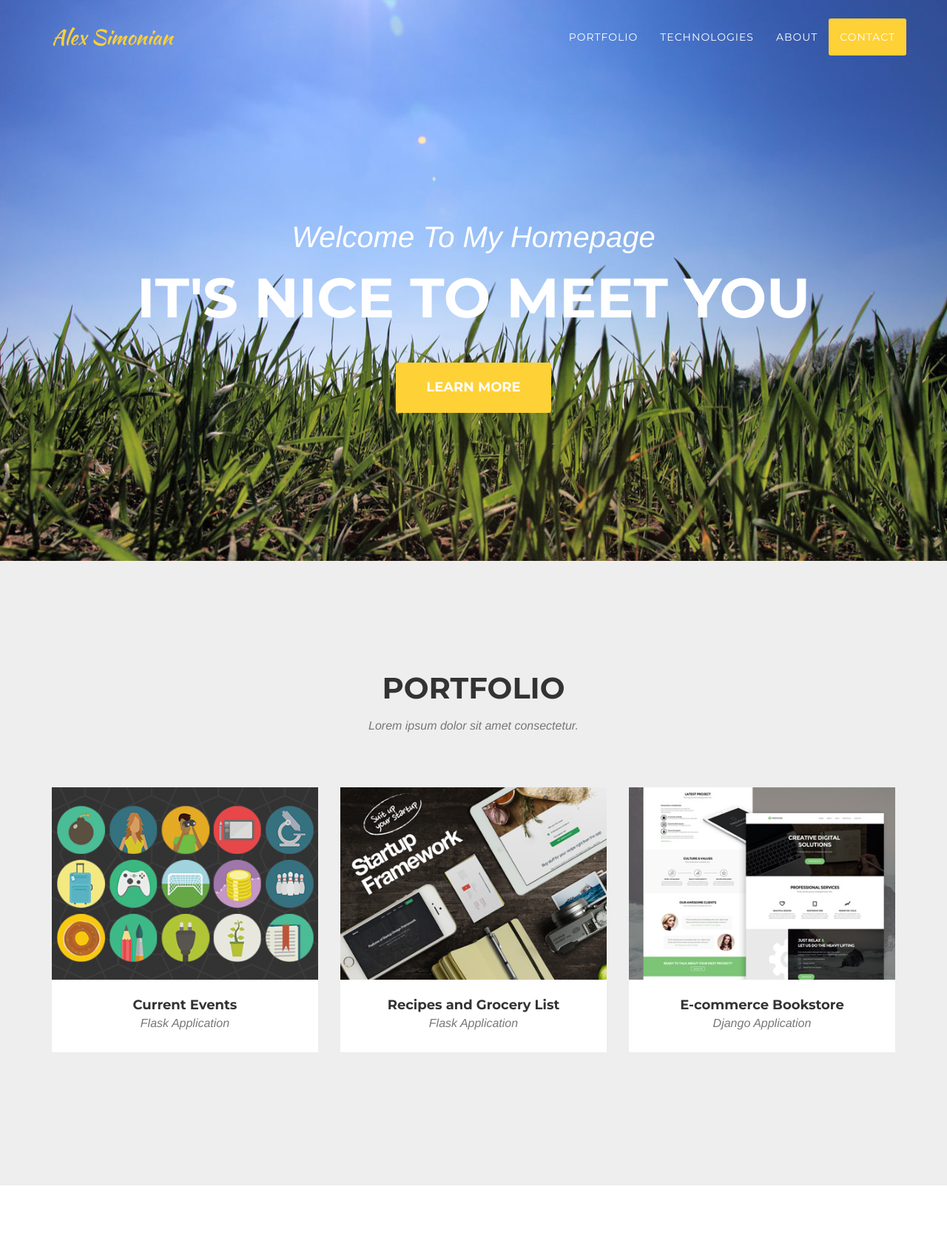
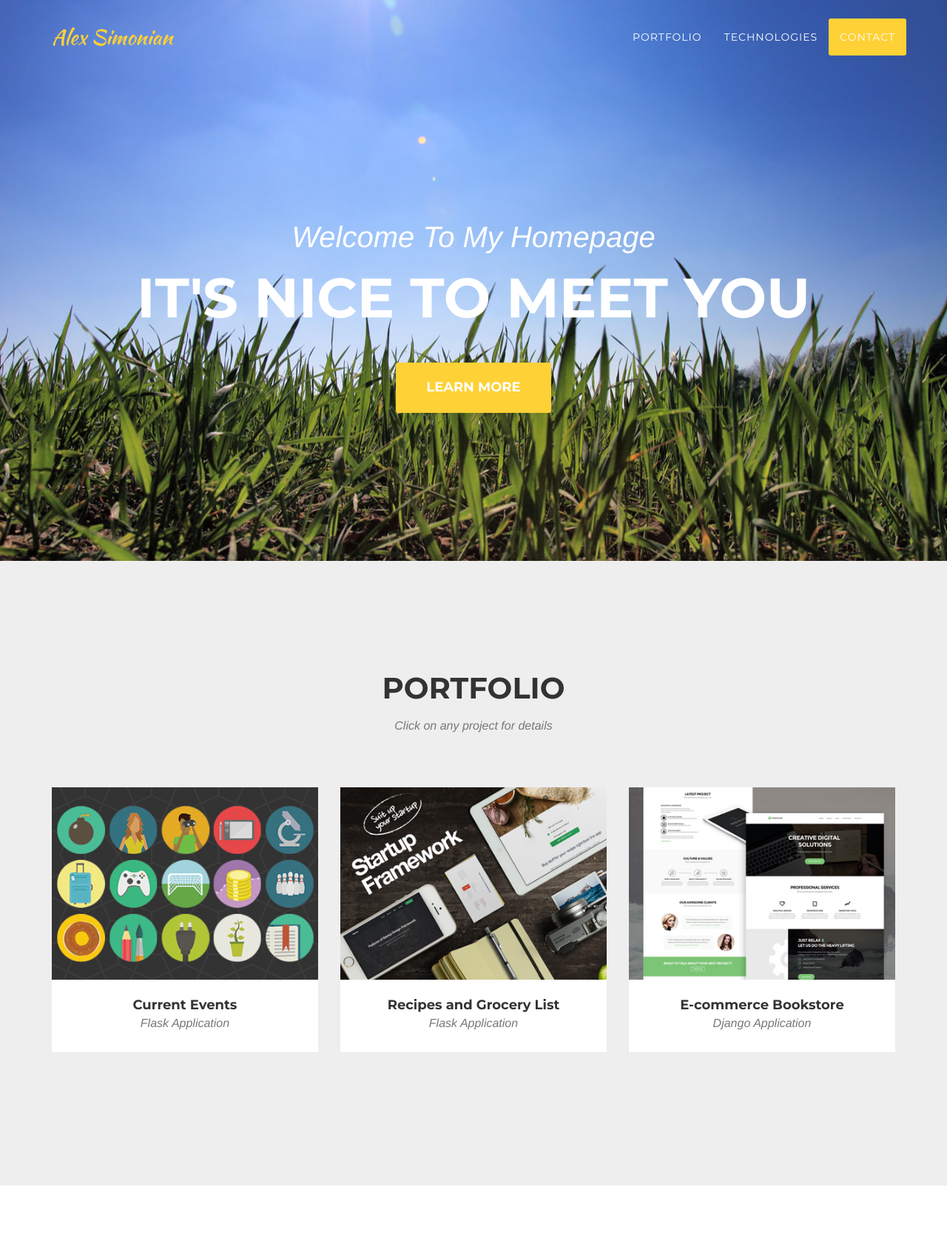
Before and after one commit to asimonia/alex-website, a Flask app: page / in a window 1280 px wide. Shown: the top 1692 px of the page at 74% size. Run offline with Flask 2, Linux system fonts and the light colour scheme; some libraries are stand-ins or nearby versions; some web fonts are replaced.

Commit message:
Modify portfolio

```diff
--- a/static/css/agency.css
+++ b/static/css/agency.css
@@ -555,7 +555,6 @@ aside.clients img {
 }
 section#contact {
   background-color: #222222;
-  background-image: url('../img/image.jpg');
   background-position: center;
   background-repeat: no-repeat;
 }
--- a/templates/index.html
+++ b/templates/index.html
@@ -58,10 +58,7 @@
                         <a class="page-scroll" href="#technologies">Technologies</a>
                     </li>
                     <li>
-                        <a class="page-scroll" href="#about">About</a>
-                    </li>
-                    <li>
-                        <a class="page-scroll" href="#contact">Contact</a>
+                        <a class="page-scroll" href="#about">Contact</a>
                     </li>
                 </ul>
             </div>
@@ -88,7 +85,7 @@
             <div class="row">
                 <div class="col-lg-12 text-center">
                     <h2 class="section-heading">Portfolio</h2>
-                    <h3 class="section-subheading text-muted">Lorem ipsum dolor sit amet consectetur.</h3>
+                    <h3 class="section-subheading text-muted">Click on any project for details</h3>
                 </div>
             </div>
             <div class="row">
@@ -99,7 +96,7 @@
                                 <i class="fa fa-plus fa-3x"></i>
                             </div>
                         </div>
-                        <img src="img/portfolio/roundicons.png" class="img-responsive" alt="">
+                        <img src="{{ url_for('static', filename="img/portfolio/roundicons.png") }}" class="img-responsive" alt="">
                     </a>
                     <div class="portfolio-caption">
                         <h4>Current Events</h4>
@@ -113,7 +110,7 @@
                                 <i class="fa fa-plus fa-3x"></i>
                             </div>
                         </div>
-                        <img src="img/portfolio/startup-framework.png" class="img-responsive" alt="">
+                        <img src="{{ url_for('static', filename="img/portfolio/startup-framework.png") }}" class="img-responsive" alt="">
                     </a>
                     <div class="portfolio-caption">
                         <h4>Recipes and Grocery List</h4>
@@ -127,7 +124,7 @@
                                 <i class="fa fa-plus fa-3x"></i>
                             </div>
                         </div>
-                        <img src="img/portfolio/treehouse.png" class="img-responsive" alt="">
+                        <img src="{{ url_for('static', filename="img/portfolio/treehouse.png") }}" class="img-responsive" alt="">
                     </a>
                     <div class="portfolio-caption">
                         <h4>E-commerce Bookstore</h4>
@@ -177,7 +174,7 @@
     </section>
 
 
-    <!-- About Section -->
+    <!-- Contact Section -->
     <section id="about" class="bg-light-gray">
         <div class="container">
             <div class="row">
@@ -206,50 +203,6 @@
     </section>
 
 
-    <!-- Contact Section -->
-    <section id="contact">
-        <div class="container">
-            <div class="row">
-                <div class="col-lg-12 text-center">
-                    <h2 class="section-heading">Contact Me</h2>
-                </div>
-            </div>
-            <div class="row">
-                <div class="col-lg-12">
-                    <form name="sentMessage" id="contactForm" novalidate>
-                        <div class="row">
-                            <div class="col-md-6">
-                                <div class="form-group">
-                                    <input type="text" class="form-control" placeholder="Your Name *" id="name" required data-validation-required-message="Please enter your name.">
-                                    <p class="help-block text-danger"></p>
-                                </div>
-                                <div class="form-group">
-                                    <input type="email" class="form-control" placeholder="Your Email *" id="email" required data-validation-required-message="Please enter your email address.">
-                                    <p class="help-block text-danger"></p>
-                                </div>
-                                <div class="form-group">
-                                    <input type="tel" class="form-control" placeholder="Your Phone *" id="phone" required data-validation-required-message="Please enter your phone number.">
-                                    <p class="help-block text-danger"></p>
-                                </div>
-                            </div>
-                            <div class="col-md-6">
-                                <div class="form-group">
-                                    <textarea class="form-control" placeholder="Your Message *" id="message" required data-validation-required-message="Please enter a message."></textarea>
-                                    <p class="help-block text-danger"></p>
-                                </div>
-                            </div>
-                            <div class="clearfix"></div>
-                            <div class="col-lg-12 text-center">
-                                <div id="success"></div>
-                                <button type="submit" class="btn btn-xl">Send Message</button>
-                            </div>
-                        </div>
-                    </form>
-                </div>
-            </div>
-        </div>
-    </section>
-
     <!-- Portfolio Modal 1 -->
     <div class="portfolio-modal modal fade" id="portfolioModal1" tabindex="-1" role="dialog" aria-hidden="true">
         <div class="modal-dialog">
@@ -265,17 +218,10 @@
                         <div class="col-lg-8 col-lg-offset-2">
                             <div class="modal-body">
                                 <!-- Project Details Go Here -->
-                                <h2>Project Name</h2>
-                                <p class="item-intro text-muted">Lorem ipsum dolor sit amet consectetur.</p>
-                                <img class="img-responsive img-centered" src="img/portfolio/roundicons-free.png" alt="">
-                                <p>Use this area to describe your project. Lorem ipsum dolor sit amet, consectetur adipisicing elit. Est blanditiis dolorem culpa incidunt minus dignissimos deserunt repellat aperiam quasi sunt officia expedita beatae cupiditate, maiores repudiandae, nostrum, reiciendis facere nemo!</p>
-                                <p>
-                                    <strong>Want these icons in this portfolio item sample?</strong>You can download 60 of them for free, courtesy of <a href="https://getdpd.com/cart/hoplink/18076?referrer=bvbo4kax5k8ogc">RoundIcons.com</a>, or you can purchase the 1500 icon set <a href="https://getdpd.com/cart/hoplink/18076?referrer=bvbo4kax5k8ogc">here</a>.</p>
-                                <ul class="list-inline">
-                                    <li>Date: July 2014</li>
-                                    <li>Client: Round Icons</li>
-                                    <li>Category: Graphic Design</li>
-                                </ul>
+                                <h2>Current Events</h2>
+                                <p class="item-intro text-muted">Flask Application</p>
+                                <img class="img-responsive img-centered" src="{{ url_for('static', filename='img/portfolio/roundicons-free.png') }}" alt="">
+                                <p>Lorem ipsum dolor sit amet, consectetur adipisicing elit. Alias delectus possimus culpa assumenda qui quod harum consectetur voluptates sequi facere maiores quis, velit impedit, ad eligendi. Porro, dolor, blanditiis! Fugiat!</p>
                                 <button type="button" class="btn btn-primary" data-dismiss="modal"><i class="fa fa-times"></i> Close Project</button>
                             </div>
                         </div>
@@ -299,11 +245,10 @@
                     <div class="row">
                         <div class="col-lg-8 col-lg-offset-2">
                             <div class="modal-body">
-                                <h2>Project Heading</h2>
-                                <p class="item-intro text-muted">Lorem ipsum dolor sit amet consectetur.</p>
-                                <img class="img-responsive img-centered" src="img/portfolio/startup-framework-preview.png" alt="">
-                                <p><a href="http://designmodo.com/startup/?u=787">Startup Framework</a> is a website builder for professionals. Startup Framework contains components and complex blocks (PSD+HTML Bootstrap themes and templates) which can easily be integrated into almost any design. All of these components are made in the same style, and can easily be integrated into projects, allowing you to create hundreds of solutions for your future projects.</p>
-                                <p>You can preview Startup Framework <a href="http://designmodo.com/startup/?u=787">here</a>.</p>
+                                <h2>Recipes and Grocery List</h2>
+                                <p class="item-intro text-muted">Flask Application</p>
+                                <img class="img-responsive img-centered" src="{{ url_for('static', filename="img/portfolio/startup-framework-preview.png") }}" alt="">
+                                <p>Lorem ipsum dolor sit amet, consectetur adipisicing elit. Sit corporis modi natus fuga mollitia deserunt perspiciatis porro temporibus culpa quae cumque nihil quam consectetur, illum dignissimos pariatur odit, ullam, accusantium!</p>
                                 <button type="button" class="btn btn-primary" data-dismiss="modal"><i class="fa fa-times"></i> Close Project</button>
                             </div>
                         </div>
@@ -328,11 +273,10 @@
                         <div class="col-lg-8 col-lg-offset-2">
                             <div class="modal-body">
                                 <!-- Project Details Go Here -->
-                                <h2>Project Name</h2>
-                                <p class="item-intro text-muted">Lorem ipsum dolor sit amet consectetur.</p>
-                                <img class="img-responsive img-centered" src="img/portfolio/treehouse-preview.png" alt="">
-                                <p>Treehouse is a free PSD web template built by <a href="https://www.behance.net/MathavanJaya">Mathavan Jaya</a>. This is bright and spacious design perfect for people or startup companies looking to showcase their apps or other projects.</p>
-                                <p>You can download the PSD template in this portfolio sample item at <a href="http://freebiesxpress.com/gallery/treehouse-free-psd-web-template/">FreebiesXpress.com</a>.</p>
+                                <h2>E-Commerce Bookstore</h2>
+                                <p class="item-intro text-muted">Django Application</p>
+                                <img class="img-responsive img-centered" src="{{ url_for('static', filename="img/portfolio/treehouse-preview.png") }}" alt="">
+                                <p>Lorem ipsum dolor sit amet, consectetur adipisicing elit. Alias blanditiis aliquam ea deserunt consectetur necessitatibus sunt distinctio natus, laborum sapiente nobis nisi nostrum inventore, minus, totam cupiditate. Cupiditate, similique, iusto.</p>
                                 <button type="button" class="btn btn-primary" data-dismiss="modal"><i class="fa fa-times"></i> Close Project</button>
                             </div>
                         </div>
```
